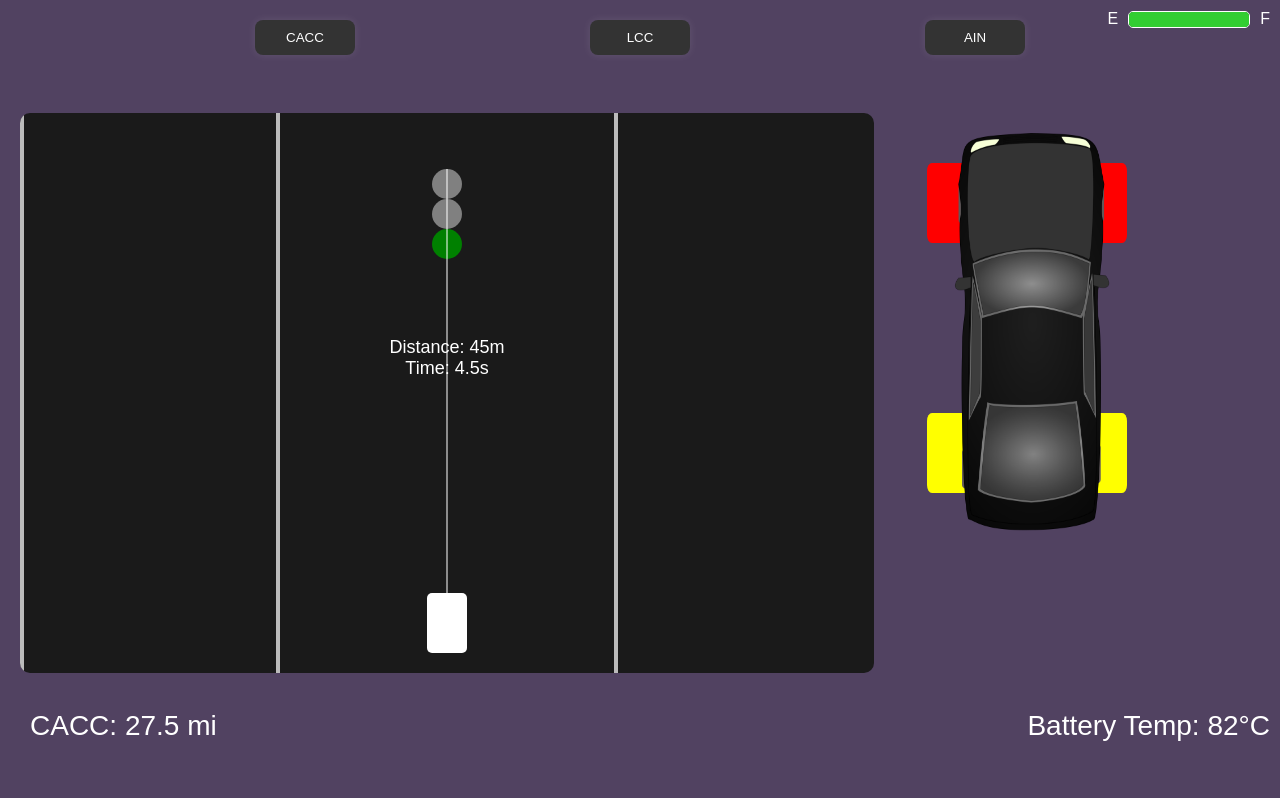
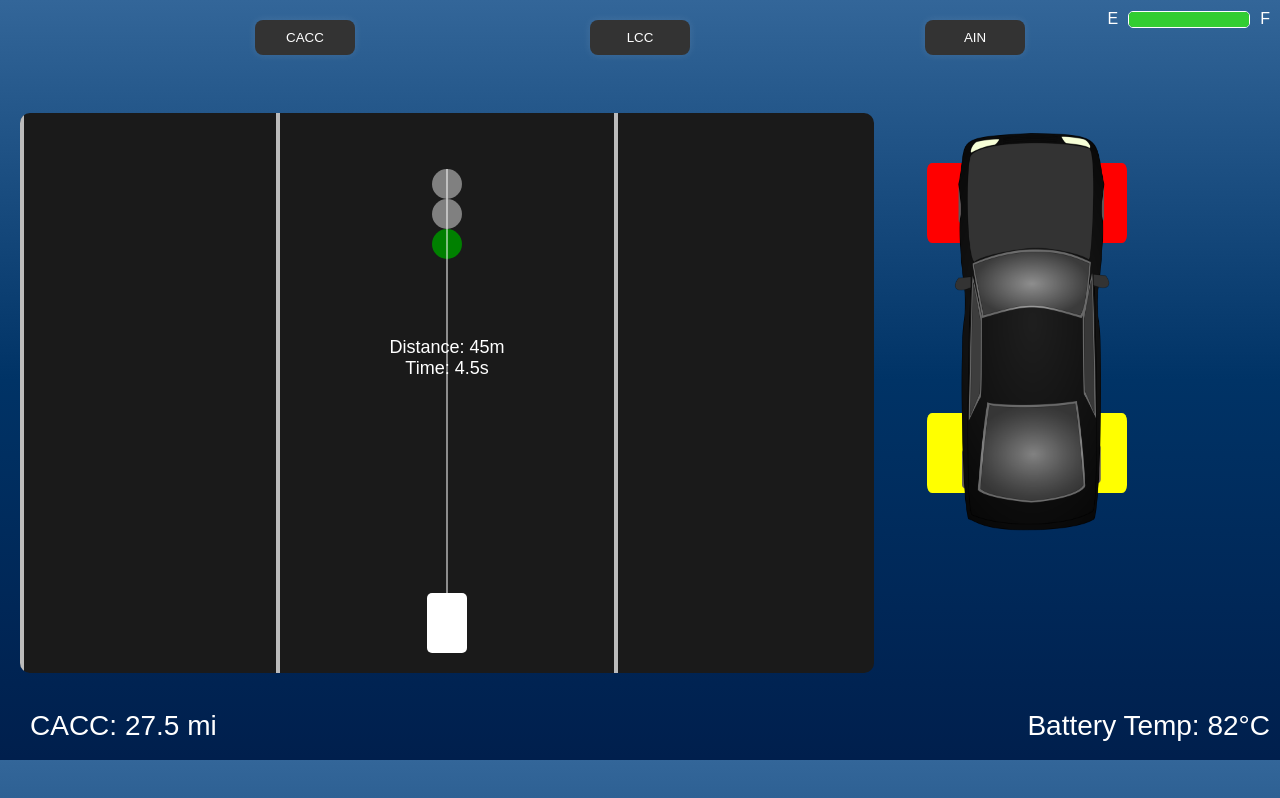
Before and after one commit to evanpreta/RaspDisplay, a plain HTML site: page output.html in a window 1280 px wide. Drawn offline with Linux system fonts and the light colour scheme.

Commit message:
Gradient background

```diff
--- a/styles.css
+++ b/styles.css
@@ -1,11 +1,10 @@
 body {
     margin: 0;
     font-family: Arial, sans-serif;
-    background-color: #514261; /* Changed background color to maroon
-                                for higher constrast */
-
+    background: linear-gradient(to top, #001f4d, #003366, #336699); /* Darker blue at the bottom to lighter blue at the top */
     color: white;
 }
+
 
 .dashboard {
     display: flex;
```
